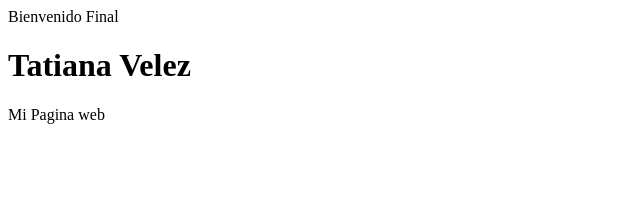
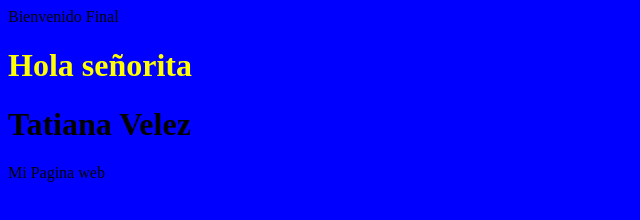
Before and after one commit to juancamilozuniga/Entrega_Final, a plain HTML site: page servicio.html in a window 1280 px wide. Shown: the whole page, without its empty margins (0-640 px from the left). Drawn offline with Linux system fonts and the light colour scheme.

Commit message:
Actualización
Cambio color
Color fuente

```diff
--- a/servicio.html
+++ b/servicio.html
@@ -3,7 +3,8 @@
 </head>
 <tittle> Bienvenido Final</tittle>
 </head>
-<body>
+<body bgcolor="blue">
+    <h1 style="color:#FFFF00; ">Hola señorita</h1>
     <h1>Tatiana Velez </h1>
     <p> Mi Pagina web</p>
 </body>
```
Also changed, not shown: Provedores.html (+2 -1 lines).
